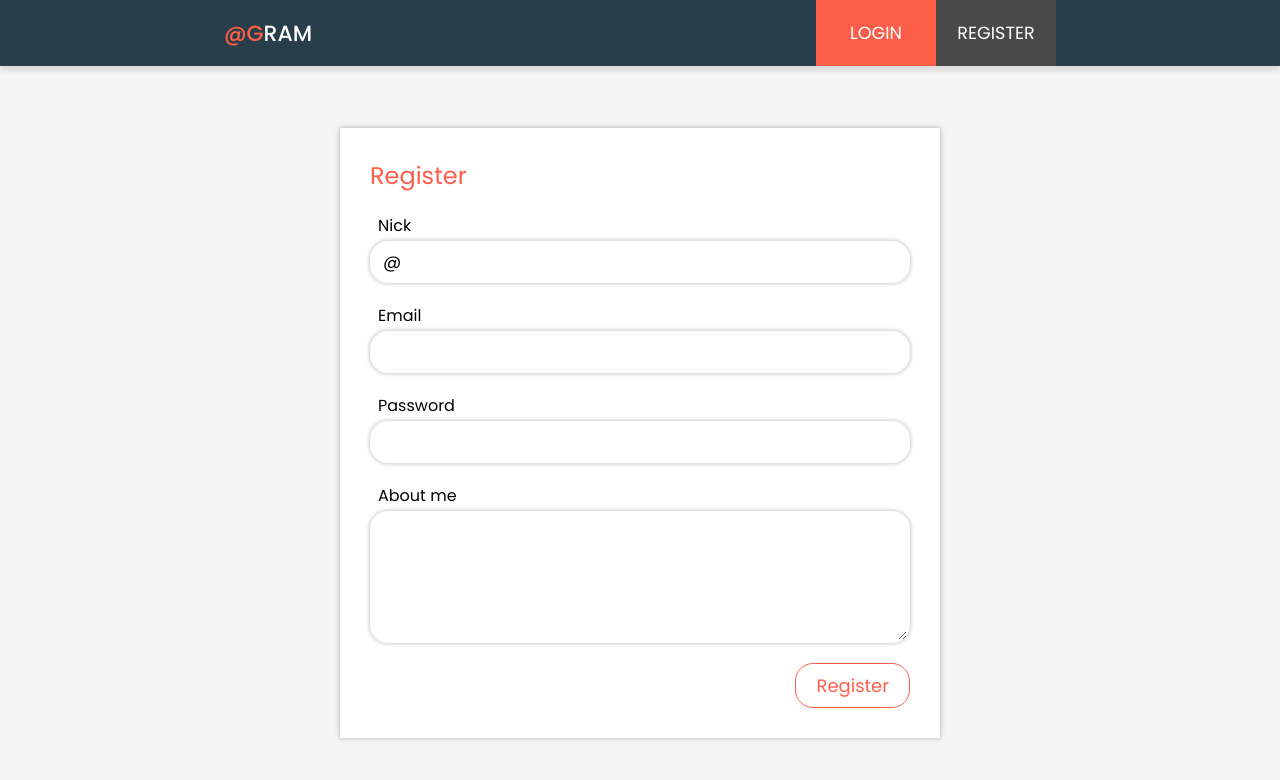
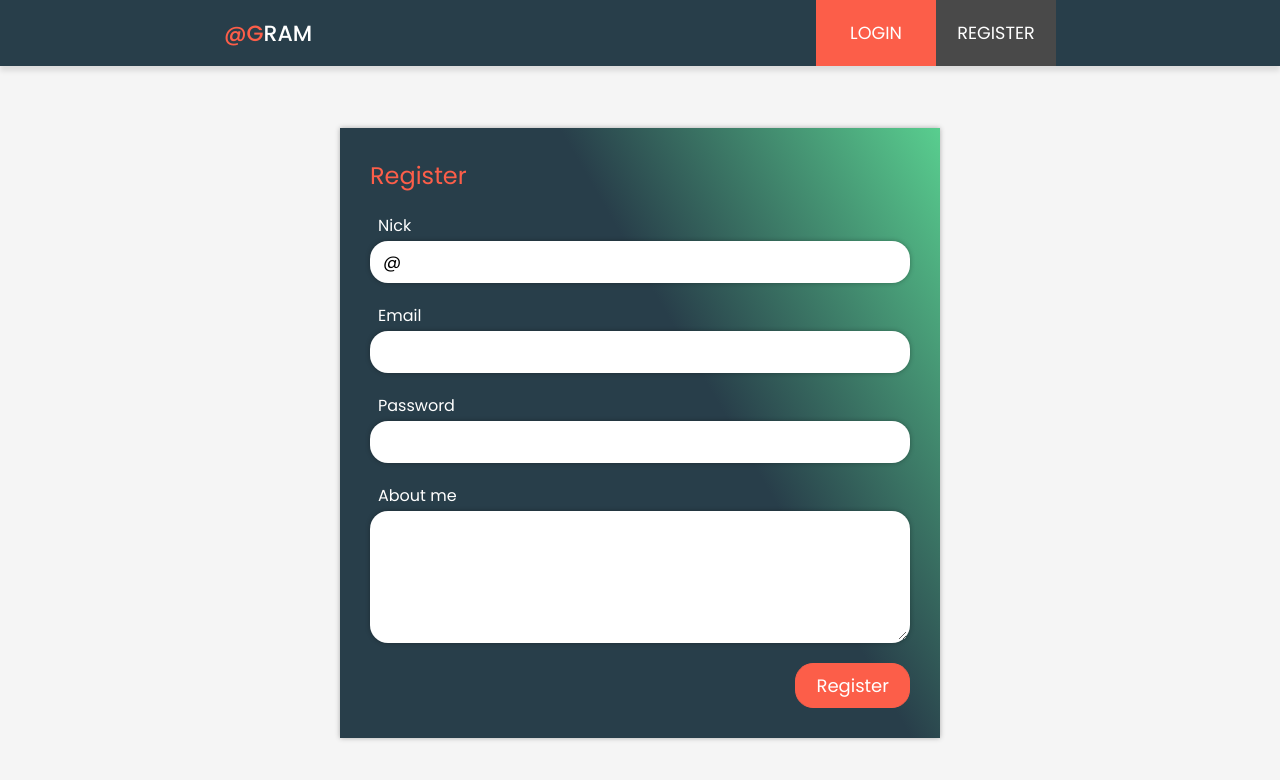
Before and after one commit to MarianKmotorka/Gram, a React (Create React App) app: page /register in a window 1280 px wide. Shown: the top 780 px of the page. Built offline with nearby package versions, Linux system fonts and the light colour scheme; no server answers.

Commit message:
ActionBar for FeedPost

```diff
--- a/src/components/Button/Button.styled.tsx
+++ b/src/components/Button/Button.styled.tsx
@@ -41,7 +41,6 @@ export const StyledPrimaryButton = styled.button<IProps>`
 
 export const StyledActionButton = styled.button<IProps>`
   font-size: 20px;
-  margin-left: 7px;
   width: 50px;
   height: 50px;
   background: transparent;
--- a/src/components/Button/Button.tsx
+++ b/src/components/Button/Button.tsx
@@ -10,6 +10,7 @@ interface IProps extends ButtonHTMLAttributes<HTMLButtonElement> {
   isLoading?: boolean
   reversed?: boolean
   loadingProgress?: number
+  className?: string
 }
 
 type ButtonType = 'primary' | 'action'
@@ -21,6 +22,7 @@ const Button: React.FC<IProps> = ({
   icon,
   disabled,
   loadingProgress,
+  className,
   ...rest
 }) => {
   switch (buttonType) {
--- a/src/components/Post/FeedPost.styled.tsx
+++ b/src/components/Post/FeedPost.styled.tsx
@@ -77,3 +77,22 @@ export const ShowMore = styled.p`
     content: ' ->';
   }
 `
+
+export const ActionBar = styled.div`
+  display: flex;
+  align-items: center;
+
+  > button {
+    border-radius: 0;
+    flex:1;
+
+    :hover {
+      background: ${({ theme }) => theme.blueGreenGradient};
+
+        i {
+          color: ${({ theme }) => theme.white};
+        }
+      }
+    }
+  }
+`
--- a/src/components/Post/FeedPost.tsx
+++ b/src/components/Post/FeedPost.tsx
@@ -2,9 +2,10 @@ import React, { useState } from 'react'
 import { AnimatePresence } from 'framer-motion'
 import moment from 'moment'
 
-import { ClockIcon } from '../Icons'
 import { IPost } from '../../domain'
+import Button from '../Button/Button'
 import noPhotoPng from '../../images/no-photo.png'
+import { ClockIcon, CommentsIcon, HeartIcon } from '../Icons'
 
 import {
   AuthorInfo,
@@ -16,6 +17,7 @@ import {
   ShowMore,
   Wrapper,
   AuthorName,
+  ActionBar,
 } from './FeedPost.styled'
 
 interface IFeedPostProps {
@@ -66,6 +68,11 @@ const FeedPost: React.FC<IFeedPostProps> = ({ post }) => {
         </AnimatePresence>
         <img src={post.imageUrl} alt='post' />
       </Body>
+
+      <ActionBar>
+        <Button buttonType='action' icon={<HeartIcon />} />
+        <Button buttonType='action' icon={<CommentsIcon />} />
+      </ActionBar>
     </Wrapper>
   )
 }
--- a/src/pages/LoginPage/LoginPage.styled.tsx
+++ b/src/pages/LoginPage/LoginPage.styled.tsx
@@ -5,7 +5,7 @@ import Card from '../../components/Card'
 
 export const Wrapper = styled(motion.div)`
   position: relative;
-  height: 100%;
+  min-height: 100%;
   display: grid;
   place-items: center;
 `
@@ -17,6 +17,11 @@ export const StyledCard = styled(Card)`
   display: flex;
   flex-direction: column;
   align-items: flex-end;
+  background: ${({ theme }) => theme.blueGreenGradient};
+
+  label {
+    color: ${({ theme }) => theme.white};
+  }
 
   > * + * {
     margin-top: 20px;
--- a/src/pages/LoginPage/LoginPage.tsx
+++ b/src/pages/LoginPage/LoginPage.tsx
@@ -46,7 +46,7 @@ const LoginPage: React.FC<RouteComponentProps<any>> = ({ history }) => {
             label='Password'
           />
 
-          <StyledButton isLoading={isLoading} onClick={handleLogin}>
+          <StyledButton isLoading={isLoading} onClick={handleLogin} reversed>
             Login
           </StyledButton>
         </StyledCard>
--- a/src/pages/RegisterPage/RegisterPage.styled.tsx
+++ b/src/pages/RegisterPage/RegisterPage.styled.tsx
@@ -5,7 +5,7 @@ import Card from '../../components/Card'
 
 export const Wrapper = styled(motion.div)`
   position: relative;
-  height: 100%;
+  min-height: 100%;
   padding: 40px 0;
   display: grid;
   place-items: center;
@@ -18,6 +18,11 @@ export const StyledCard = styled(Card)`
   display: flex;
   flex-direction: column;
   align-items: flex-end;
+  background: ${({ theme }) => theme.blueGreenGradient};
+
+  label {
+    color: ${({ theme }) => theme.white};
+  }
 
   > * + * {
     margin-top: 20px;
--- a/src/pages/RegisterPage/RegisterPage.tsx
+++ b/src/pages/RegisterPage/RegisterPage.tsx
@@ -73,7 +73,7 @@ const RegisterPage: React.FC<RouteComponentProps<any>> = ({ history }) => {
             rows={4}
           />
 
-          <StyledButton isLoading={isLoading} onClick={handleRegister}>
+          <StyledButton isLoading={isLoading} onClick={handleRegister} reversed>
             Register
           </StyledButton>
         </StyledCard>
```
